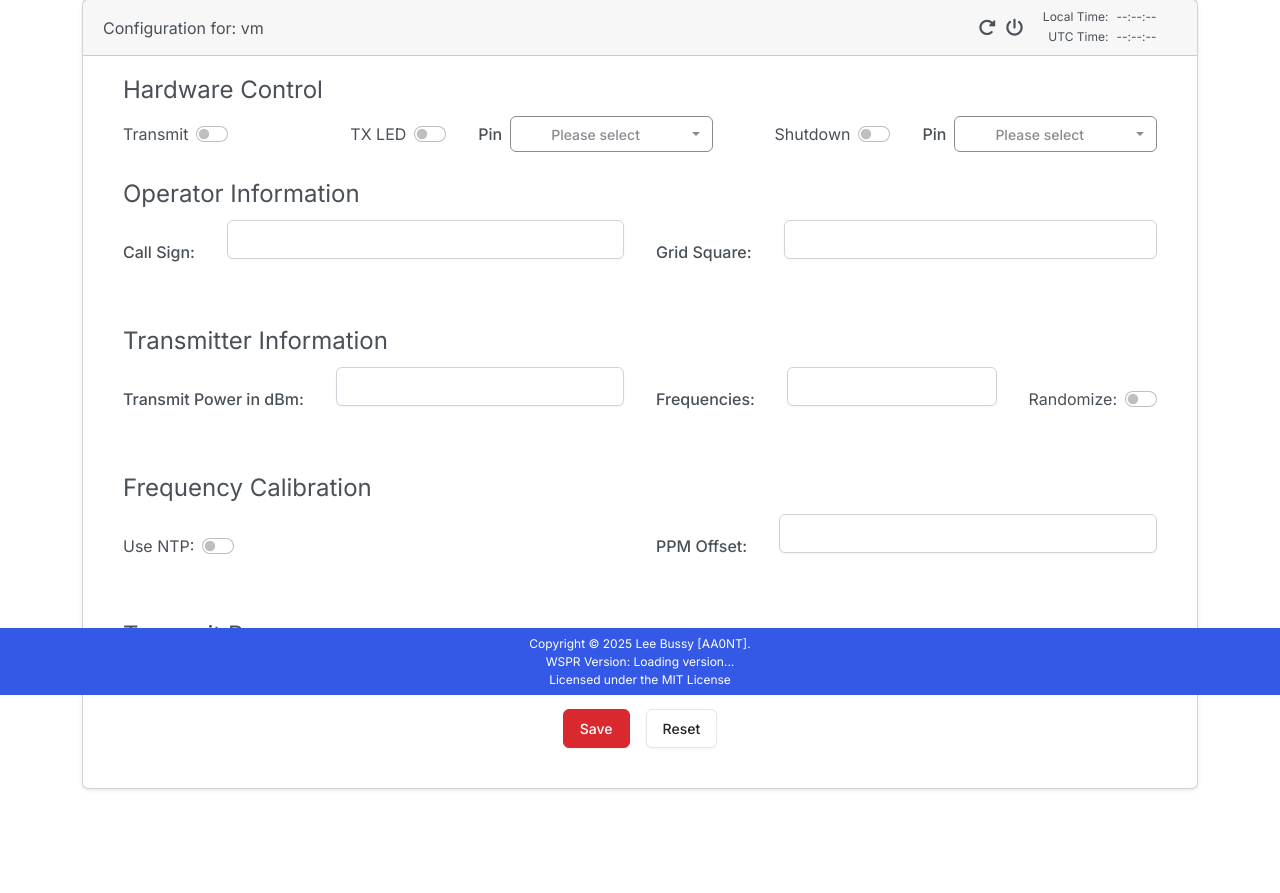
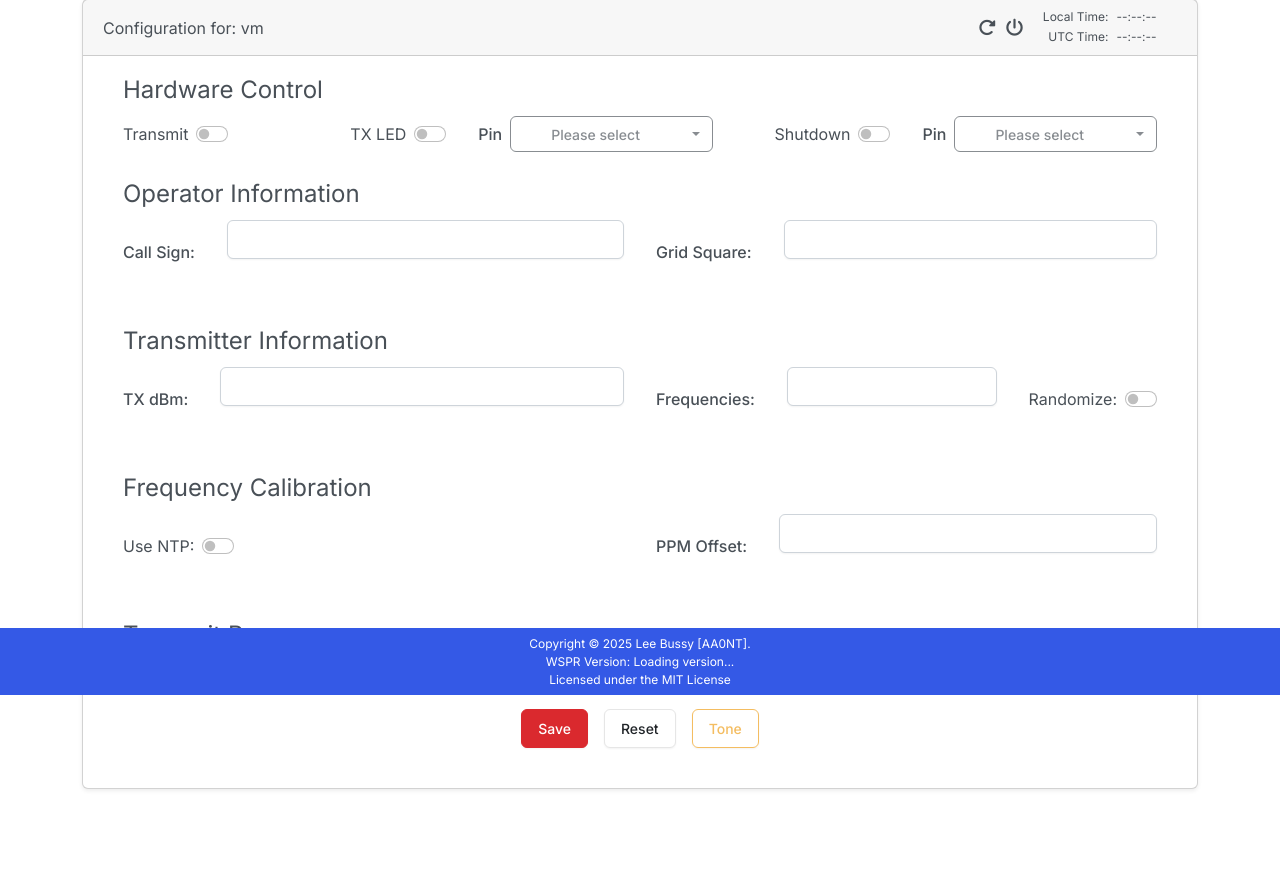
Before and after one commit to lbussy/WsprryPi-UI, a PHP site: page / in a window 1280 px wide. Shown: the part 105-998 px from the top of the page. Run offline with PHP 8.4, Linux system fonts and the light colour scheme; some libraries are stand-ins or nearby versions.

Commit message:
Stub out modal for test tone

```diff
--- a/data/index.js
+++ b/data/index.js
@@ -99,6 +99,9 @@ function bindActions() {
     // in bindActions():
     $('#rebootButton').on('click', () => sendCommand('reboot'));
     $('#shutdownButton').on('click', () => sendCommand('shutdown'));
+
+    // Test Tone
+    $('#test_tone').on('click', clickTestTone);
 
     // Bind Submit and Reset Buttons
     $("#submit").click(savePage);
@@ -545,6 +548,12 @@ function setShutdownSelect(gpioNumber) {
     }
 }
 
+function clickTestTone() {
+    const modalEl = document.getElementById('testToneModal');
+    const modal = new bootstrap.Modal(modalEl);
+    modal.show();
+}
+
 function savePage() {
     if (!validatePage()) {
         alert("Please correct the errors on the page.");
--- a/data/index.php
+++ b/data/index.php
@@ -441,7 +441,7 @@
                                 <div class="row gx-2 align-items-center">
                                     <div class="col-auto text-end">
                                         <label for="dbm" class="form-label mb-0">
-                                            Transmit Power in dBm:
+                                            TX dBm:
                                         </label>
                                     </div>
                                     <div class="col position-relative">
@@ -567,7 +567,7 @@
                         </div>
                     </fieldset>
 
-                    <!-- Section 6: Submit/Cancel -->
+                    <!-- Section 6: Submit/Cancel/Test Tone -->
                     <fieldset class="mb-4">
                         <div class="d-flex justify-content-center gap-3">
                             <button id="submit" type="submit" class="btn btn-danger">
@@ -576,8 +576,48 @@
                             <button id="reset" type="reset" class="btn btn-secondary">
                                 Reset
                             </button>
+                            <button
+                                id="test_tone"
+                                type="button"
+                                class="btn btn-outline-warning"
+                                data-bs-toggle="tooltip"
+                                title="Click to generate a test tone">
+                                Tone
+                            </button>
                         </div>
                     </fieldset>
+
+                    <!-- Test Tone Modal -->
+                    <div
+                        class="modal fade"
+                        id="testToneModal"
+                        tabindex="-1"
+                        aria-labelledby="testToneModalLabel"
+                        aria-hidden="true">
+                        <div class="modal-dialog modal-dialog-centered">
+                            <div class="modal-content">
+                                <div class="modal-header">
+                                    <h5 class="modal-title" id="testToneModalLabel">Test Tone</h5>
+                                    <button
+                                        type="button"
+                                        class="btn-close"
+                                        data-bs-dismiss="modal"
+                                        aria-label="Close"></button>
+                                </div>
+                                <div class="modal-body">
+                                    Generating test tone&hellip;
+                                </div>
+                                <div class="modal-footer">
+                                    <button
+                                        type="button"
+                                        class="btn btn-secondary"
+                                        data-bs-dismiss="modal">
+                                        Close
+                                    </button>
+                                </div>
+                            </div>
+                        </div>
+                    </div>
 
                 </form>
             </div>
```
